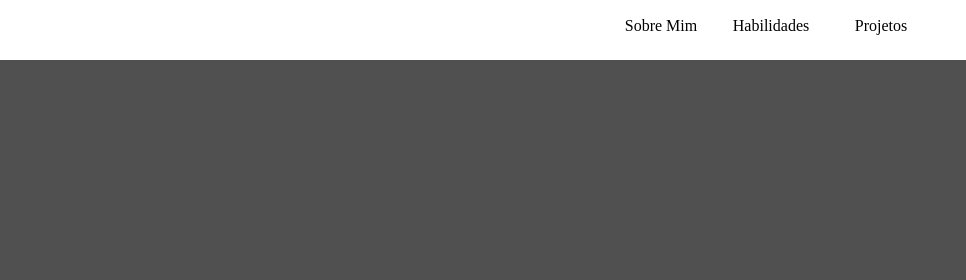
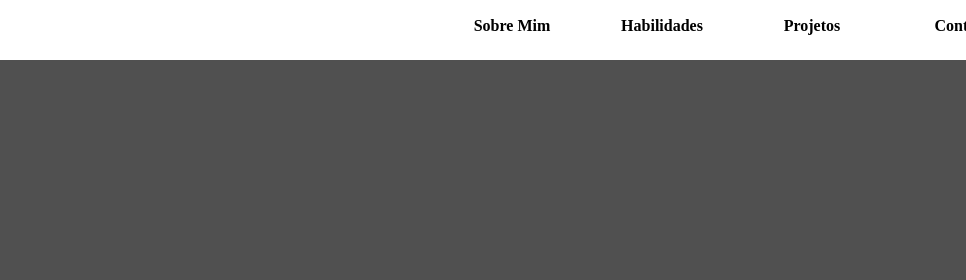
Before and after one commit to Pflpcamp/pflpcamp.github.io, a plain HTML site: page index.html in a window 1280 px wide. Shown: the top 280 px of the page, 314-1280 px from the left. Drawn offline with Linux system fonts and the light colour scheme.

Commit message:
navbar in bold

```diff
--- a/style.css
+++ b/style.css
@@ -16,7 +16,7 @@ body {
 }
 ul.navbar {
     list-style: none;
-    margin-left: 880px;
+    margin-left: 711px;
     display: flex;
     height: 60px;
     width: 100%;
@@ -25,13 +25,14 @@ ul.navbar {
     margin-top: 0;
 }
  li.nav a {
-    width: 110px;
+    width: 150px;
     display: block;
     text-decoration: none;
     color: black;
     text-align: center;
     height: 60px;
     padding-top: 17px;
+    font-weight: bold;
 }
 
 li.nav a:hover{
```
